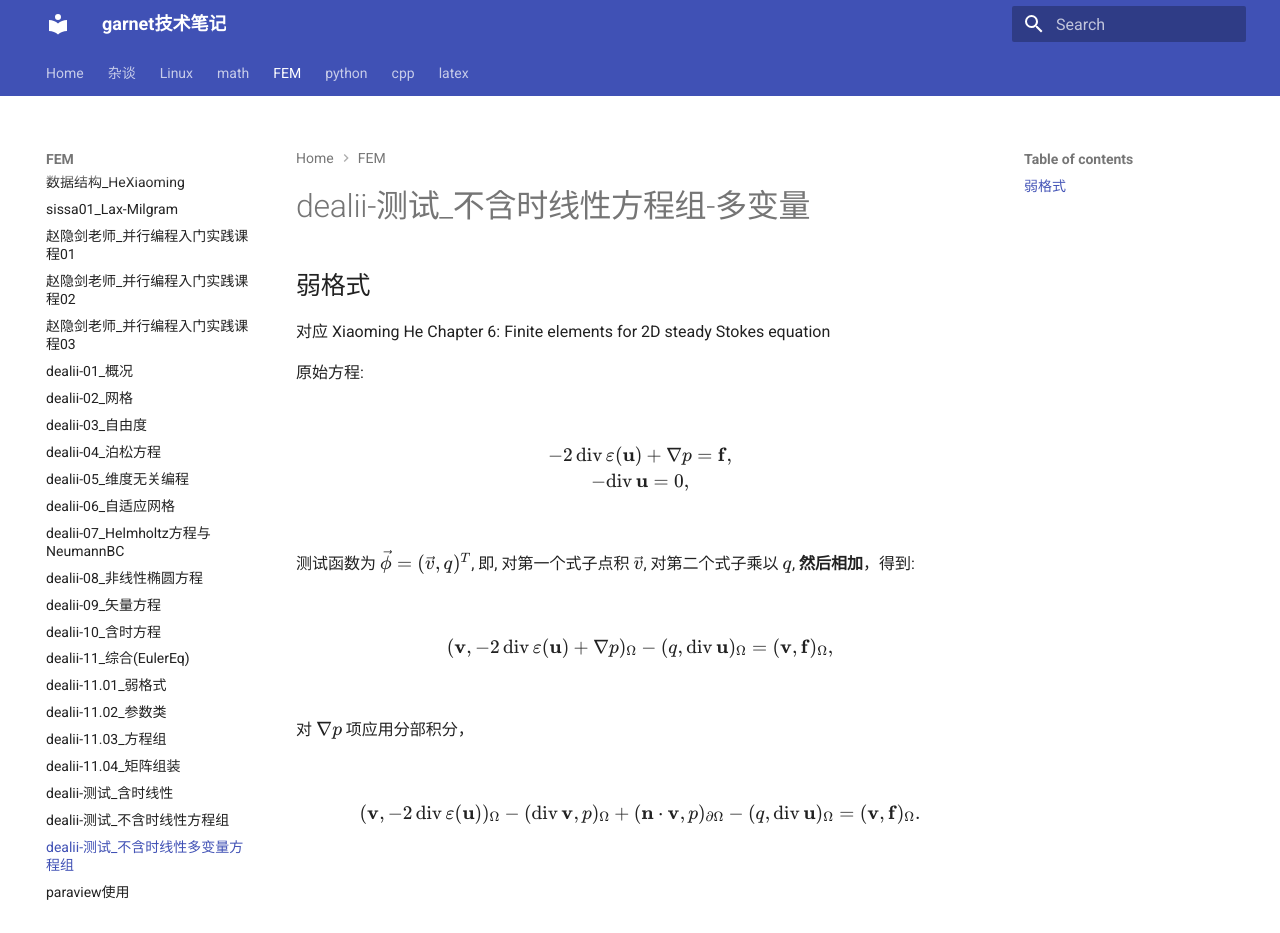
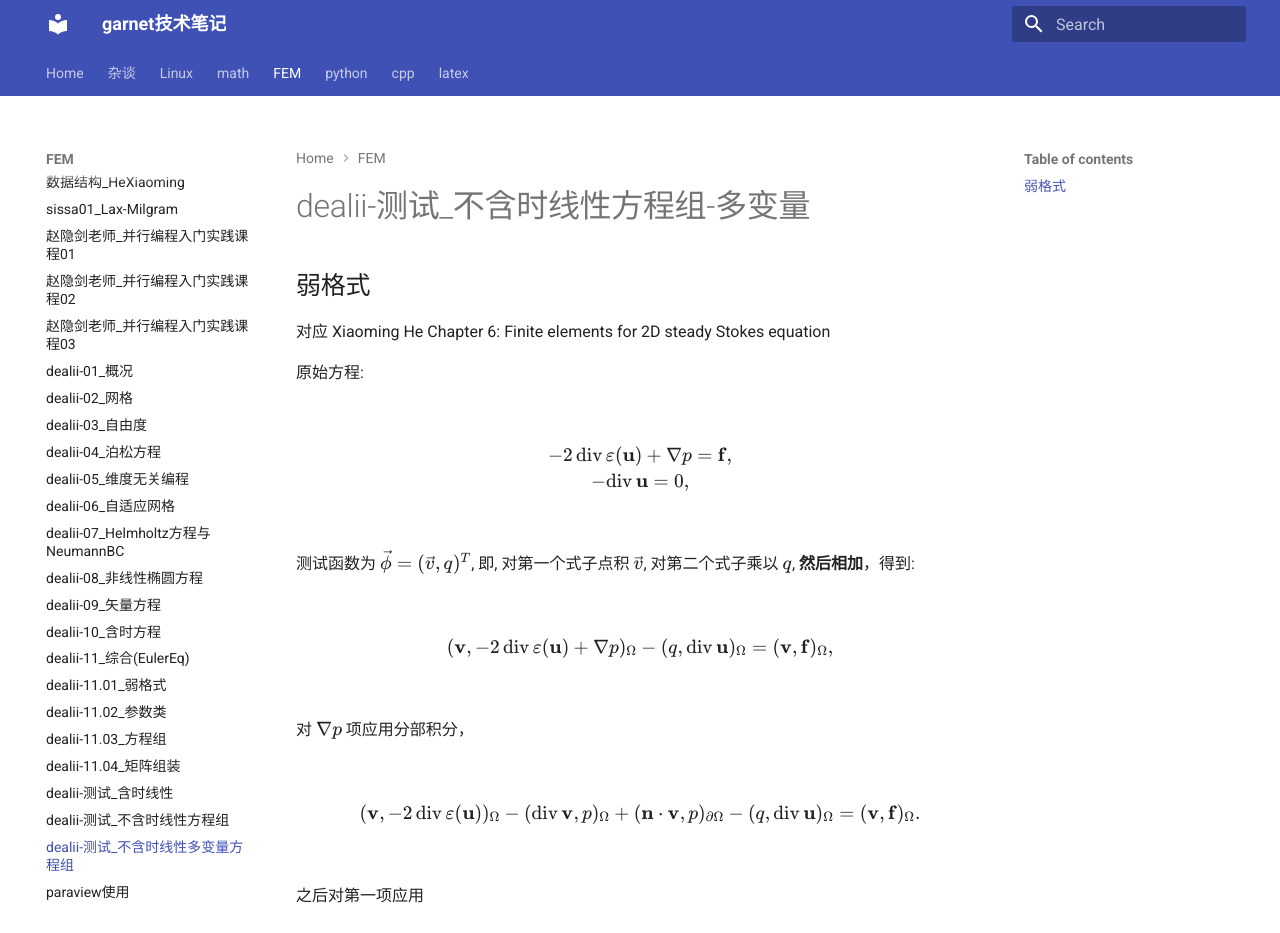
Before and after one commit to ymma98/technotes, an MkDocs documentation site: the page built from docs/FEM/dealii-测试_不含时线性方程组多变量.md, in a window 1280 px wide and 933 px high. Built offline with MkDocs 1.6.1 and Material for MkDocs 9.7.7, drawn with Linux system fonts in a browser that asks for light colours.

Commit message:
docs/FEM/dealii-测试_不含时线性方程组多变量.md updated from https://stackedit.cn/

```diff
--- a/docs/FEM/dealii-测试_不含时线性方程组多变量.md
+++ b/docs/FEM/dealii-测试_不含时线性方程组多变量.md
@@ -26,9 +26,11 @@ $$
 = (\mathbf{v}, \mathbf{f})_\Omega.
 $$
 
+之后对第一项应用
 
 
 <!--stackedit_data:
-eyJoaXN0b3J5IjpbLTIxMjk5MzYyNDMsNzg0NDEzMzMyLC0xNT
-M2NzY5MjQ2LC0xMzUwNTk3MjM2LC0xODExMjcwMzg1XX0=
+eyJoaXN0b3J5IjpbLTc0MTQ3NzE2MCwtMjEyOTkzNjI0Myw3OD
+Q0MTMzMzIsLTE1MzY3NjkyNDYsLTEzNTA1OTcyMzYsLTE4MTEy
+NzAzODVdfQ==
 -->
```
